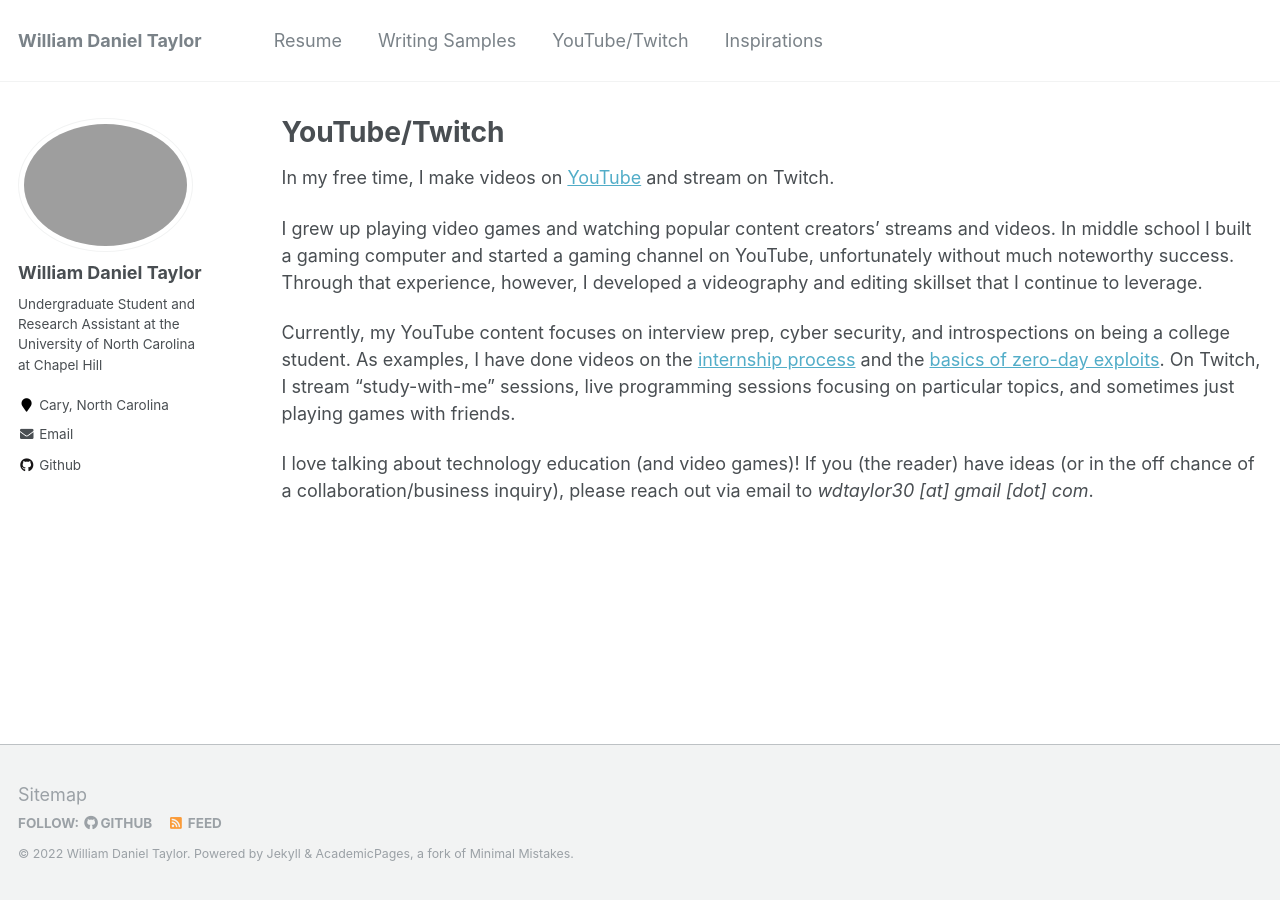
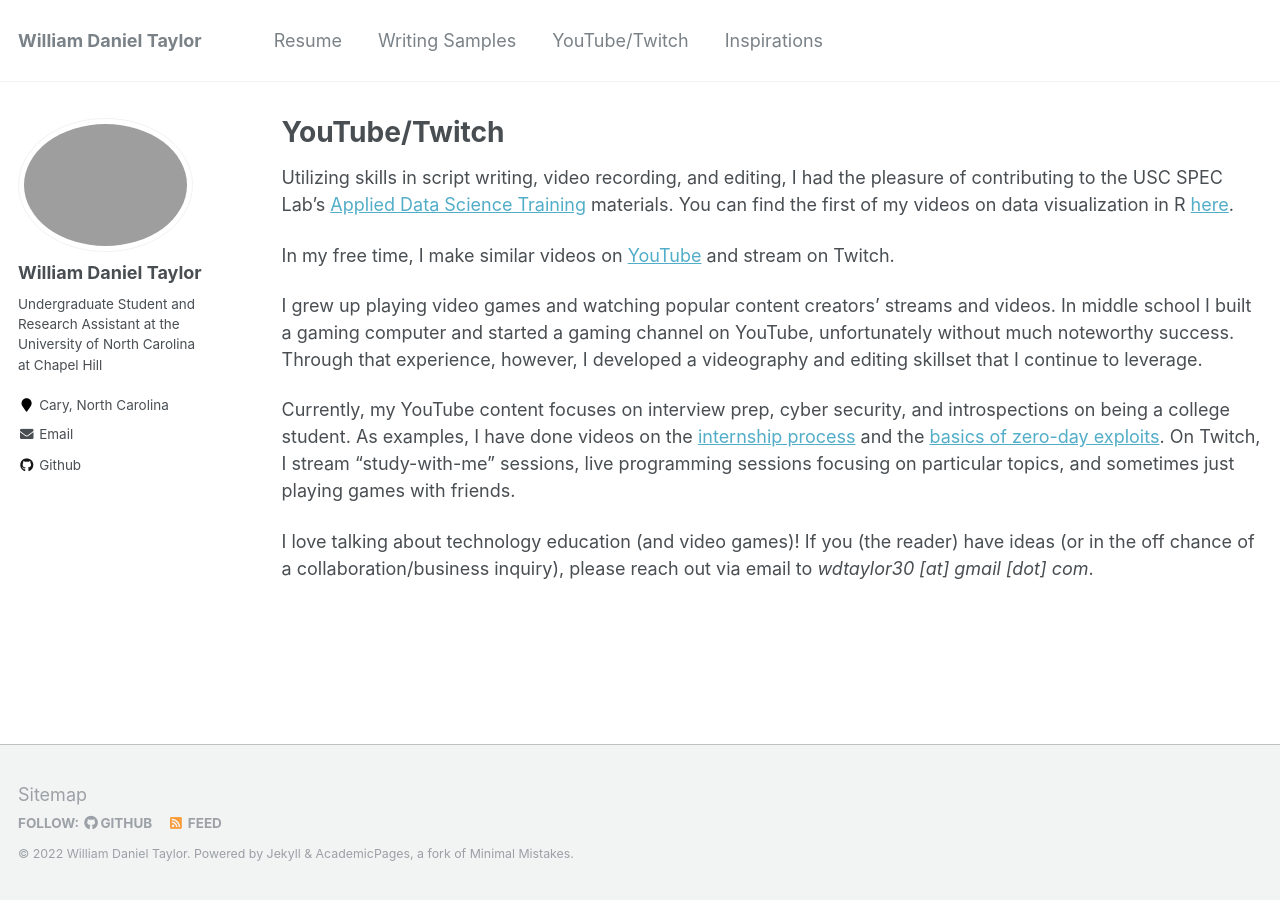
Before and after one commit to wdtaylor30/wdtaylor30.github.io, a Jekyll site: the page built from _pages/content.md, in a window 1280 px wide. Built offline with Jekyll 4.4.1, drawn with Linux system fonts in a browser that asks for light colours.

Commit message:
added links to my SPEC lab videos

```diff
--- a/_pages/content.md
+++ b/_pages/content.md
@@ -10,7 +10,9 @@ redirect_from:
 
 {% include base_path %}
 
-In my free time, I make videos on [YouTube](https://www.youtube.com/channel/UCMFgsiB1pfEGzmeZ7jmeHeg) and stream on Twitch.
+Utilizing skills in script writing, video recording, and editing, I had the pleasure of contributing to the USC SPEC Lab's [Applied Data Science Training](https://www.uscspec.org/applied-data-science-trainings) materials. You can find the first of my videos on data visualization in R [here](https://www.youtube.com/watch?v=VotVjGAkSiA).
+
+In my free time, I make similar videos on [YouTube](https://www.youtube.com/channel/UCMFgsiB1pfEGzmeZ7jmeHeg) and stream on Twitch.
 
 I grew up playing video games and watching popular content creators' streams and videos. In middle school I built a gaming computer and started a gaming channel on YouTube, unfortunately without much noteworthy success. Through that experience, however, I developed a videography and editing skillset that I continue to leverage.
 
```
